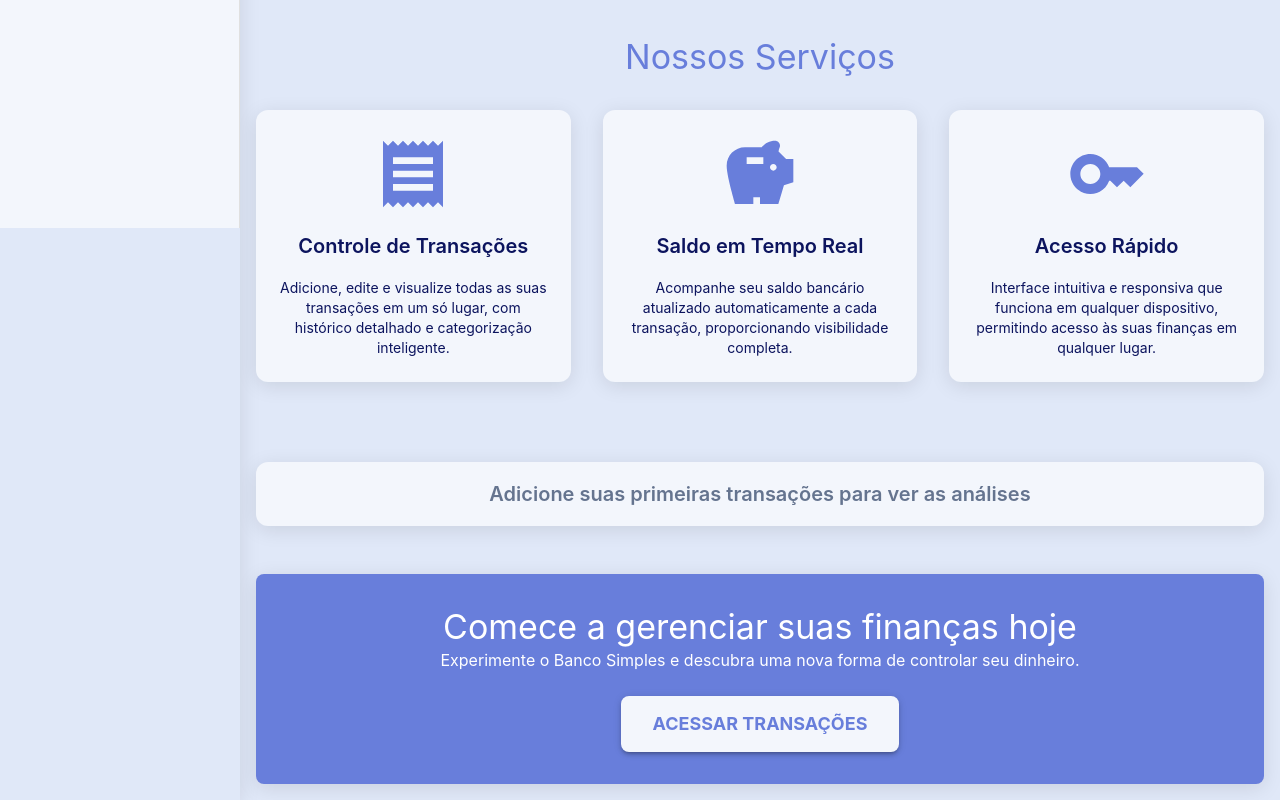
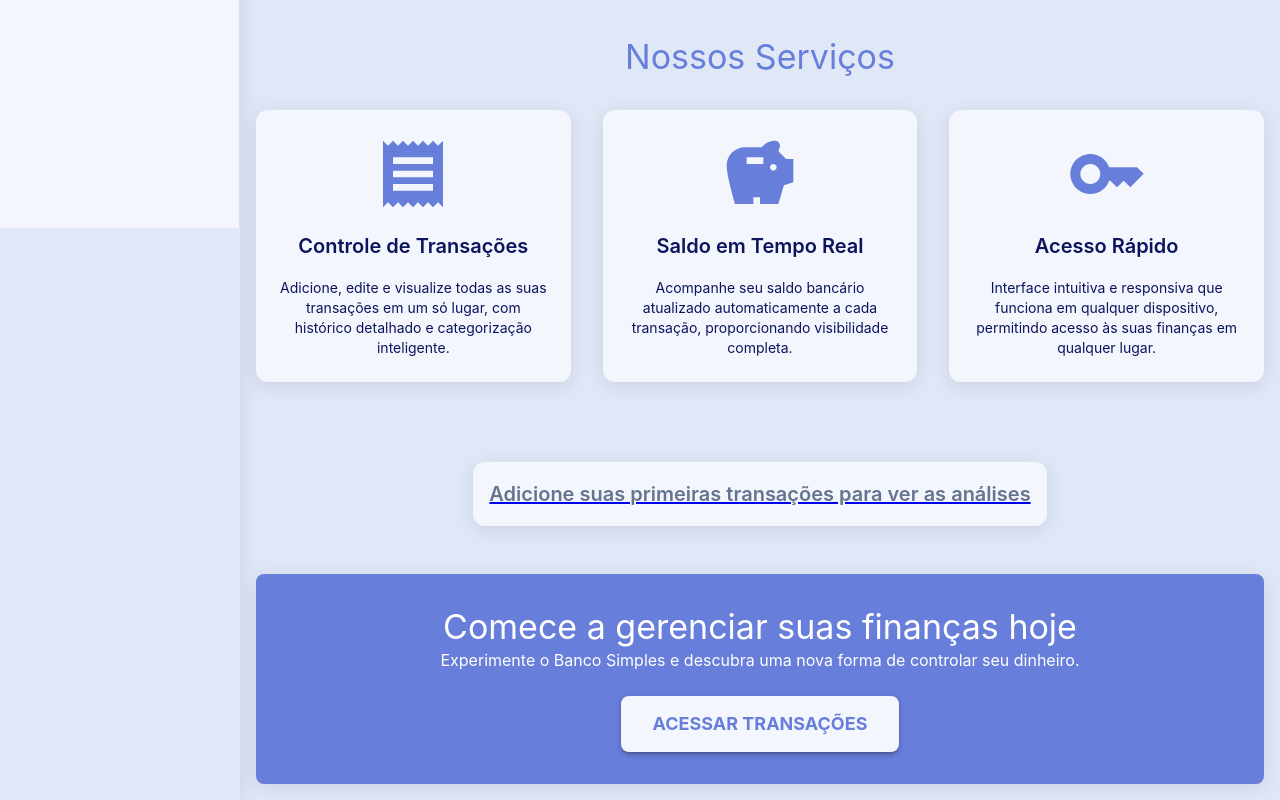
Before and after one commit to nu-knupp/frontend-tech-challenge, a Next.js app: page / in a window 1280 px wide. Shown: the part 572-1372 px from the top of the page. Built offline with nearby package versions, Linux system fonts and the light colour scheme; no server answers.

Commit message:
fix: console errors and crashes in transactions

```diff
--- a/src/app/page.tsx
+++ b/src/app/page.tsx
@@ -135,7 +135,7 @@ export default function Home() {
             </Box>
           </Box>
 
-          <Link href="/analytics" passHref legacyBehavior>
+          <Link href="/analytics" passHref>
             <Box sx={{ width: '100%', cursor: 'pointer' }}>
               <FinancialSummary />
             </Box>
--- a/src/components/home/TransactionCard.tsx
+++ b/src/components/home/TransactionCard.tsx
@@ -1,5 +1,5 @@
 import { Transaction } from "@/types/Transaction";
-import {Box, Chip, IconButton, ListItem, Typography} from "@mui/material";
+import { Box, Chip, IconButton, ListItem, Typography } from "@mui/material";
 import { formatValue } from "@/utils/currency";
 import { format, parseISO } from "date-fns";
 import { ptBR } from "date-fns/locale";
@@ -89,7 +89,7 @@ export default function TransactionCard({
         )}
       </>
       <>
-            {transaction.categories.length > 0 && (
+        {transaction.categories?.length > 0 && (
           <Box mt={0.5} sx={{ display: 'flex', gap: 1, flexWrap: 'wrap' }}>
             <>
               {transaction.categories.map((categoria) => (
--- a/src/components/layout/Header.tsx
+++ b/src/components/layout/Header.tsx
@@ -43,7 +43,7 @@ export default function Header({ onDrawerToggle }: HeaderProps) {
           <AccountBalance sx={{ ml: 1, color: 'primary.main' }} />
         </Box>
         <Box>
-          <Link href="/login" passHref legacyBehavior>
+          <Link href="/login" passHref>
             <IconButton color="primary" sx={{ ml: 2 }}>
               <AccountCircle sx={{ fontSize: 38 }} />
             </IconButton>
```
Lines whose indentation alone changed are shown as unchanged.
